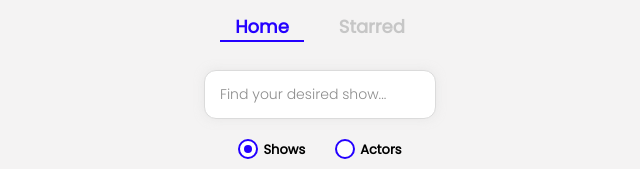
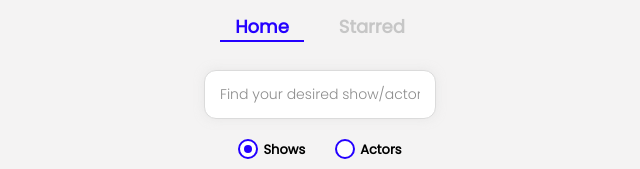
Before and after one commit to itsPhoenix03/Show-Finder, a React (Create React App) app: page /#/ in a window 1280 px wide. Shown: the part 159-328 px from the top of the page, without its empty margins (320-960 px from the left). Built offline with nearby package versions, Linux system fonts and the light colour scheme.

Commit message:
more minor changes

```diff
--- a/src/Pages/Home.js
+++ b/src/Pages/Home.js
@@ -60,7 +60,7 @@ const Home = () => {
     <MainPageLayout>
       <SearchInput
         type="text"
-        placeholder="Find your desired show..."
+        placeholder="Find your desired show/actor.."
         onChange={onInputChange}
         onKeyDown={onKeyDown}
         value={input}
```
